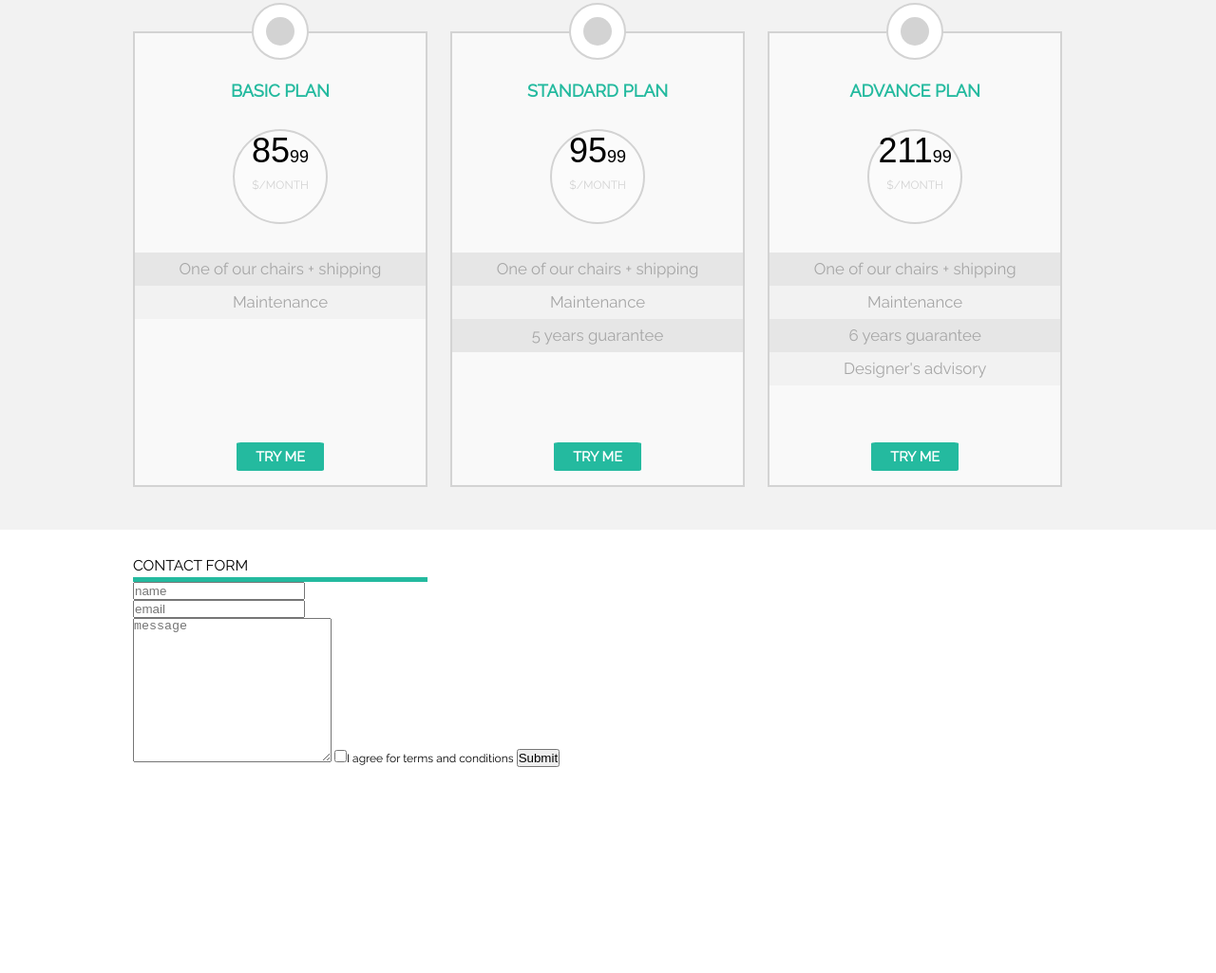
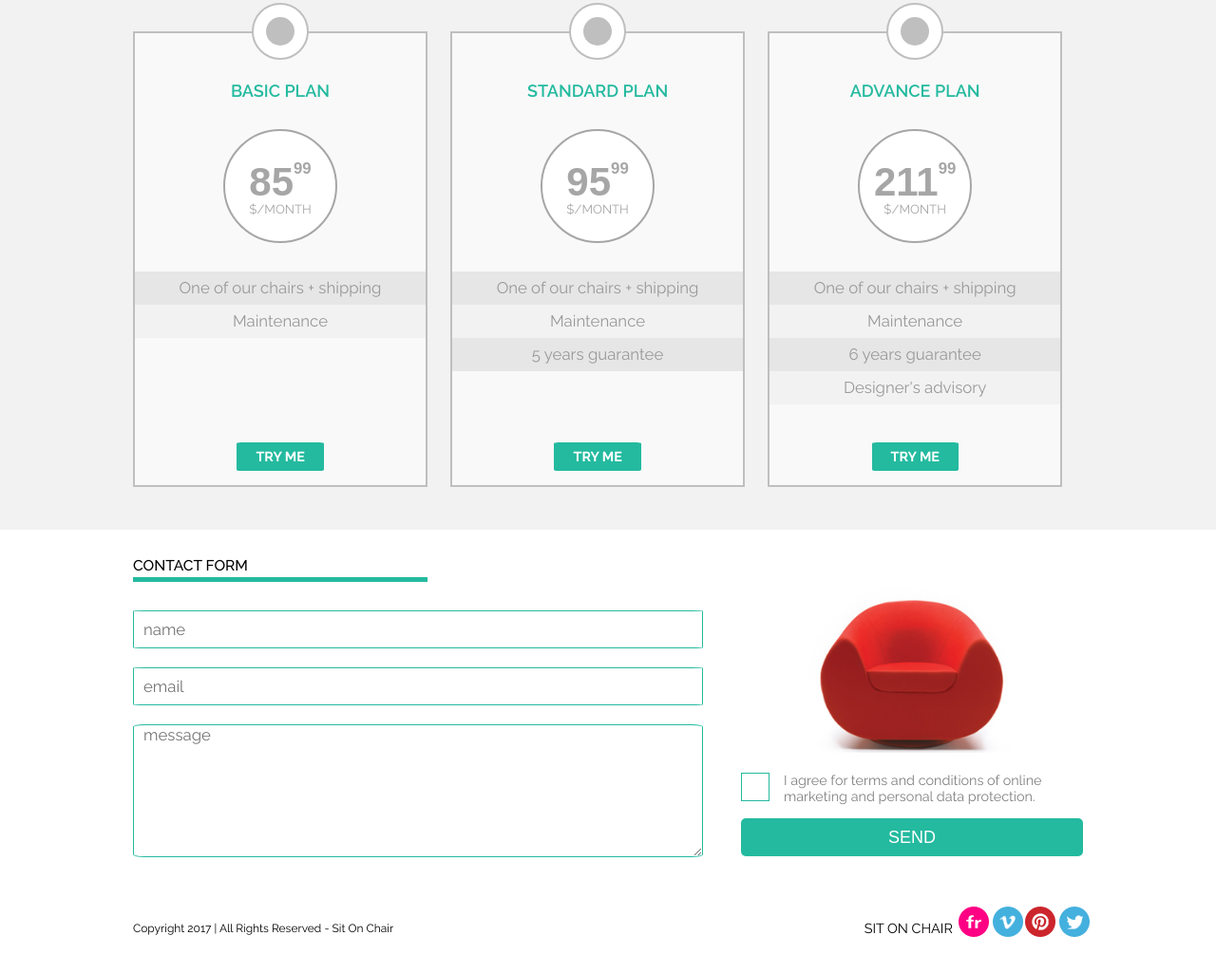
Before and after one commit to alicjaotto/sitONchair_website, a plain HTML site: page index.html in a window 1280 px wide. Shown: the part 725-1750 px from the top of the page at 95% size. Drawn offline with Linux system fonts and the light colour scheme.

Commit message:
only a bit of footer is missing

```diff
--- a/css/style.css
+++ b/css/style.css
@@ -51,6 +51,7 @@ header, footer, section {
 
 .highlighted {
   color: #24ba9f;
+  font-weight: 700;
 }
 
 .description {
@@ -78,7 +79,7 @@ body > header {
 
 header a {
   color: white;
-  font-weight: bold;
+  font-weight: 500;
   line-height: 30px;
 }
 
@@ -87,11 +88,9 @@ header a {
   font-size: 14px;
 }
 
-
 nav >ul {
   position: relative;
 }
-
 
 nav > ul > li {
   padding-right: 20px;
@@ -142,8 +141,6 @@ nav>ul li:hover .submenu {
   display:block;
 }
 
-
-
 nav ul.submenu span:after {
 /* trójkącik*/
 }
@@ -154,7 +151,6 @@ nav ul.submenu span:after {
   background: -webkit-linear-gradient(top, rgba(0,0,0,0) 0%,rgba(0,0,0,0) 73%,rgba(0,0,0,0) 75%,rgba(0,0,0,0.15) 100%); /* Chrome10-25,Safari5.1-6 */
   background: linear-gradient(to bottom, rgba(0,0,0,0) 0%,rgba(0,0,0,0) 73%,rgba(0,0,0,0) 75%,rgba(0,0,0,0.15) 100%); /* W3C, IE10+, FF16+, Chrome26+, Opera12+, Safari7+ */
   filter: progid:DXImageTransform.Microsoft.gradient( startColorstr='#00000000', endColorstr='#3b000000',GradientType=0 ); /* IE6-9 */
-
 }
 
 .slider {
@@ -206,7 +202,6 @@ nav ul.submenu span:after {
   height: 70px;
   margin-top: 12%;
   position: absolute;
-
 }
 
 .arrow {
@@ -214,8 +209,6 @@ nav ul.submenu span:after {
    line-height: 70px;
 }
 /* SECTION PRODUCTS */
-
-
 .product_img_box {
     width: 32%;
     height: 200px;
@@ -253,7 +246,6 @@ nav ul.submenu span:after {
     vertical-align: top;
 }
 
-
 .product_frame .description_titles {
     width: 60%;
     margin-left: 0;
@@ -264,9 +256,7 @@ nav ul.submenu span:after {
     margin-bottom: 15px;
 }
 
-
 /* SECTION OFFER */
-
 #offer {
     background-color: hsl(0, 0%, 95%);
     height: 630px;
@@ -286,13 +276,11 @@ nav ul.submenu span:after {
     margin-right: 21px;
 }
 
-
-
 .wrapper {
   width: 100%;
   height: 480px;
   position: relative;
-  border: 2px solid lightgrey;
+  border: 2px solid #bfbfbf;
   margin-top: 50px;
   margin-bottom: 50px;
   text-align: center;
@@ -304,13 +292,12 @@ nav ul.submenu span:after {
 .wrapper:hover {
     border: 2px solid #24ba9f;
     background-color: #24ba9f;
-
 }
 
 .circleEmpty {
   width: 60px;
   height: 60px;
-  border: 2px solid lightgrey;
+  border: 2px solid #bfbfbf;
   border-radius: 50%;
   position: relative;
   position:absolute;
@@ -321,15 +308,11 @@ nav ul.submenu span:after {
   left: 0;
   right: 0;
 }
-.cirleEmpty:hover {
-    border: 2px solid #24ba9f;
-    background-color: #24ba9f;
-}
 
 .circleFull {
   width: 30px;
   height: 30px;
-  background-color: lightgray;
+  background-color: #bfbfbf;
   border-radius: 50%;
   margin: auto;
   top: 0;
@@ -349,26 +332,34 @@ nav ul.submenu span:after {
 }
 
 .circle_price {
-    border: 2px solid lightgrey;
+    border: 2px solid #a6a6a6;
     border-radius: 50%;
-    height: 100px;
-    width: 100px;
-    background-color: rgba(255,255,255, 0.3);
+    height: 120px;
+    width: 120px;
+    background-color: white ;
     /*position: absolute;*/
     margin: 0 auto;
+    padding: 30px 0 10px 0;
+    color: #a6a6a6;
 }
 
 .circle_price p {
-    color: lightgrey;
-    font-size: 1rem;
+    color: #a6a6a6;
+    font-size: 1.5rem;
     text-transform: uppercase;
+    margin-top: -10px;
+}
+
+.circle_price sub {
+    vertical-align: top;
+    font-size: 1.4rem;
 }
 
 .wrapper p {
     width: 100%;
     line-height: 30px;
-    font-size: 1rem;
-    color: lightgrey;
+    font-size: 1.1rem;
+    color: #a6a6a6;
 }
 
 .wrapper a {
@@ -396,7 +387,7 @@ nav ul.submenu span:after {
 .wrapper ul li {
     line-height: 35px;
     font-size: 1.4rem;
-    color: #a6a6a6;
+    color: #999999;
     text-align: center;
     background-color: #f2f2f2;
 }
@@ -405,20 +396,45 @@ nav ul.submenu span:after {
     background-color: #e6e6e6;
 }
 .text_big {
-    font-size: 3rem;
+    font-size: 3.5rem;
     font-family: Arial;
     padding-top: 20px;
+    font-weight: bold;
 }
 
-sub {
-    font-size: 1.5rem;
+/* wrapper hover*/
+.offer_box:hover a {
+    background-color: white;
+    color: #24ba9f;
+}
+
+.offer_box:hover .circleEmpty {
+    border: 2px solid #24ba9f;
+    background-color: #24ba9f;
+}
+
+.offer_box:hover .circleFull {
+    background-color: white;
+}
+
+.offer_box:hover .circle_price {
+    border-color: white;
+    color: #24ba9f;
+}
+
+.offer_box:hover h3 {
+    color: white;
+}
+
+.offer_box:hover p {
+    color: #24ba9f;
 }
 /* SECTION contact*/
 #contact {
     width: 100%;
     background-color: white;
     padding-top: 15px;
-    height: 650px;
+    height: 380px;
 }
 
 #contact .description_titles {
@@ -426,6 +442,124 @@ sub {
     margin-left: 0;
 }
 
-form>div {
+.form_left {
+    width: 60%;
+    float: left;
+    height: 300px;
+}
+
+.form_right {
+    width: 38%;
+    height: 300px;
+    float: right;
+    padding-left: 20px;
+}
+
+input[type=text], input[type=email], textarea {
+    border: 1px solid #24ba9f;
+    border-radius: 2%;
+    width: 100%;
+    margin: 10px 0;
+    font-family: inherit;
+    font-size: 1.4rem;
+    padding-left: 10px;
+}
+
+input[type=text], input[type=email] {
+    height: 40px;
+}
+
+input[type=text] {
+    margin-top: 30px;
+}
+textarea {
+    height: 140px;
+    margin-bottom:0;
+}
+
+input:active, textarea:active {
+    box-shadow: 0 1px 2px rgba(36, 186, 159,0.1);
+}
+.form_img {
+    width: 100%;
+    height: 180px;
+    background-image: url('../images/red_chair.png');
+    background-position: center;
+    background-size: contain;
+    background-repeat: no-repeat;
+    margin-bottom: 20px;
+}
+
+input[type=checkbox] {
+    width: 30px;
+    height: 30px;
+    border: 1px solid #24ba9f;
+    background-color: white;
+    -webkit-appearance: none;
+}
+
+input[type=checkbox]:checked {
+    background-image: url('../images/form_ok.jpg');
+    background-position: center;
+    background-size: contain;
+    background-repeat: no-repeat;
+}
+
+.form_right span {
+    font-size: 1.2rem;
+    color: gray;
+    padding-left: 15px;
+    margin-bottom: 15px;
+    display: inline-block;
+    width: 80%;
+}
+
+input[type=submit] {
+    font-size: 1.5rem;
+    width: 100%;
+    line-height: 2.5rem;
+    padding: 5px;
+    display: block;
+    background-color: #24ba9f;
+    color: white;
+    border-radius: 5px;
+    border: none;
+    text-transform: uppercase;
+}
+
+/* FOOTER */
+footer {
+    width: 100%;
+    background-color: white;
+    height: 80px;
+}
+.copyright {
+    display: inline-block;
+    height: 80px;
+}
+
+.copyright span {
+    line-height: 80px;
+}
+.footer_icon {
+    height: 22px;
+    width: 22px;
+    display: inline-block;
+    margin: 5px;
+    margin-top: 15px;
+}
+
+.icons {
     display: inline-block;
 }
+
+.footer_logo {
+    display: inline-block;
+    margin-left: 20px;
+}
+
+.footer_logo> span {
+    line-height: 80px;
+    font-size: 1.2rem;
+    margin-bottom: 20px;
+}
--- a/index.html
+++ b/index.html
@@ -3,7 +3,7 @@
 <head>
     <meta charset="UTF-8">
     <title>sit ON chair</title>
-    <link href="http://fonts.googleapis.com/css?family=Raleway" rel="stylesheet">
+    <link href="https://fonts.googleapis.com/css?family=Raleway:300,400,500,600,700" rel="stylesheet">
     <link rel="stylesheet" href="./css/style.css">
 </head>
 <body>
@@ -85,7 +85,7 @@
     </section>
 
     <section id="offer">
-        <div class="container">
+        <div class="container clearfix">
             <p class="description_titles">PRICES</p>
             <div class="offer_box">
                 <div class="wrapper">
@@ -157,14 +157,16 @@
         <div class="container">
             <p class="description_titles">CONTACT FORM</p>
             <form>
-                <div>
-                <input type="text" name="your name" placeholder="name"><br>
-                <input type="email" name="your email address" placeholder="email"><br>
-                <textarea name="your message"rows="10" cols="24" placeholder="message"></textarea>
+                <div class="form_left">
+                    <input type="text" name="your name" placeholder="name"><br>
+                    <input type="email" name="your email address" placeholder="email"><br>
+                    <textarea name="your message" placeholder="message"></textarea>
                 </div>
-                <div>
-                <input type="checkbox">I agree for terms and conditions
-                <input type="submit" value="Submit">
+                <div class="form_right">
+                    <div class="form_img">
+                    </div>
+                    <input type="checkbox"><span>I agree for terms and conditions of online marketing and personal data protection. </span>
+                    <input type="submit" value="send">
                 </div>
             </form>
 
@@ -173,7 +175,28 @@
     </section>
 
     <footer>
-      <div class="container">
+        <div class="container">
+            <div class="copyright floatLeft">
+                <span>Copyright 2017 | All Rights Reserved - Sit On Chair</span>
+            </div>
+            <div class="icons floatRight">
+                <div class="footer_icon">
+                    <a href="www.flickr.com"><img src="images/flickr.png"></a>
+                </div>
+                <div class="footer_icon">
+                    <a href="www.vimeo.com"><img src="images/vimeo.png"></a>
+                </div>
+                <div class="footer_icon">
+                    <a href="www.pinterest.com"><img src="images/pinterest.png"></a>
+                </div>
+                <div class="footer_icon">
+                    <a href="www.twitter.com"><img src="images/twitter.png"></a>
+                </div>
+            </div>
+            <div class="footer_logo floatRight"><span>SIT ON CHAIR</span>
+            </div>
+
+
       </div>
     </footer>
 
```
